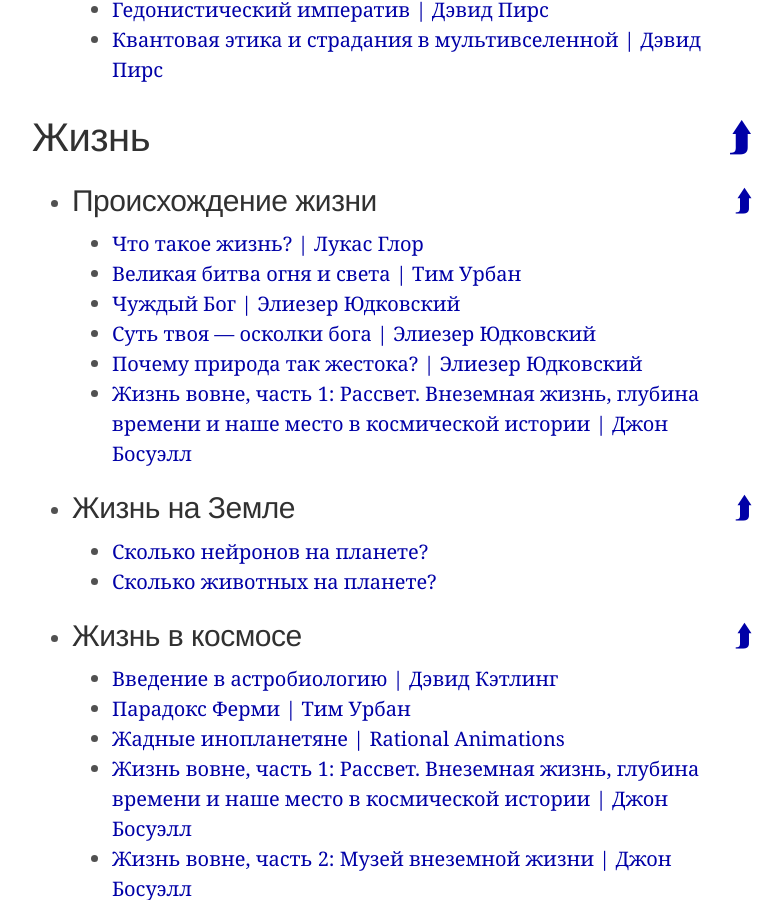
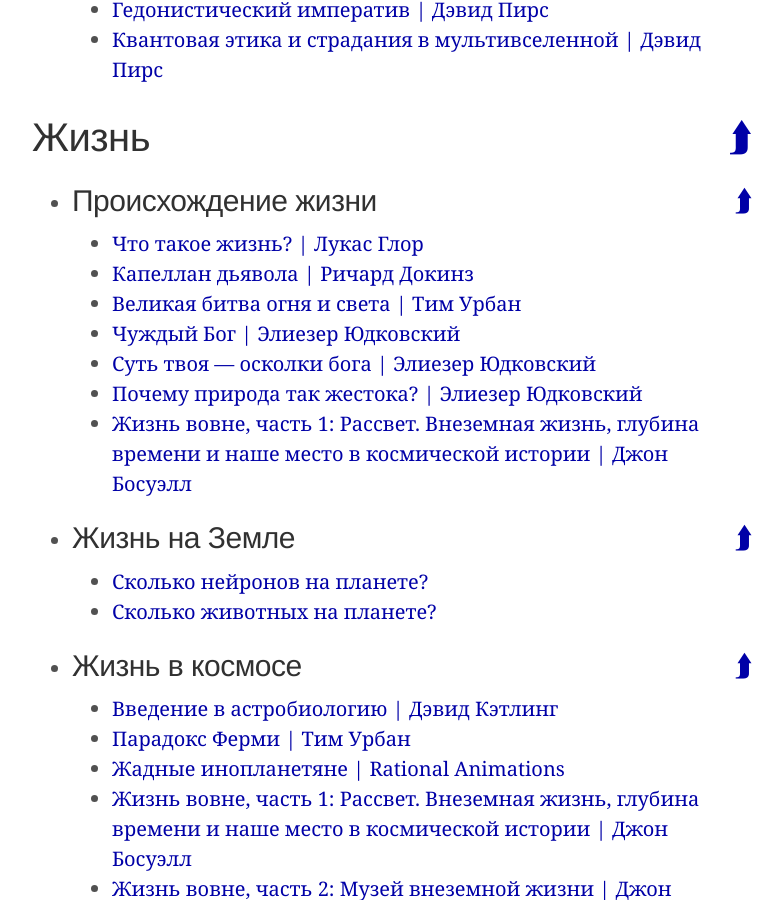
Before and after one commit to ReducingSuffering/reducingsuffering.github.io, a Jekyll site: the page built from index.md, in a window 1280 px wide and 900 px high, scrolled down 25291 px. Shown: the whole window, without its empty margins (248-1031 px from the left). Built offline with Jekyll 4.4.1, drawn with Linux system fonts in a browser that asks for light colours.

Commit message:
Update life.html

```diff
--- a/_lists/life.html
+++ b/_lists/life.html
@@ -9,6 +9,7 @@ sublists:
   nodes:
   # - 385 # Ролики Kurzgesagt
   - 602 # Что такое жизнь? — Лукас Глор
+  - 867 # Капеллан дьявола - Ричард Докинз
   - 600 # Великая битва огня и света — Тим Урбан
   - 77 # Чуждый Бог — Элиезер Юдковский
   - 208 # Суть твоя — осколки Бога — Элиезер Юдковский
```
